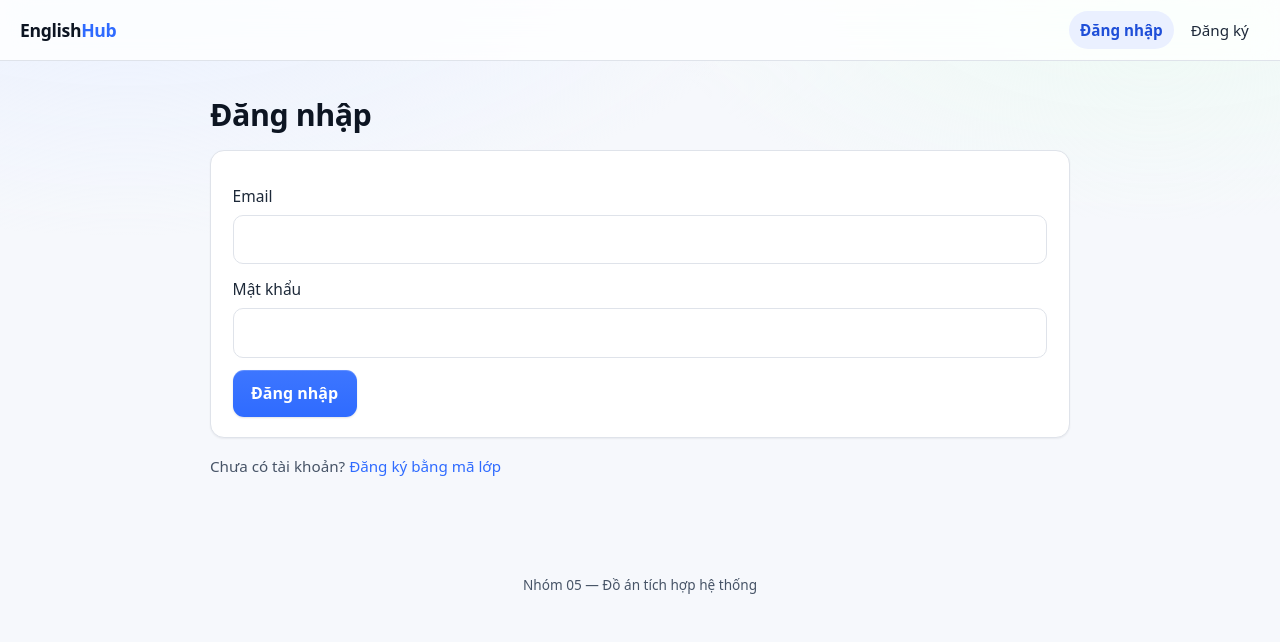
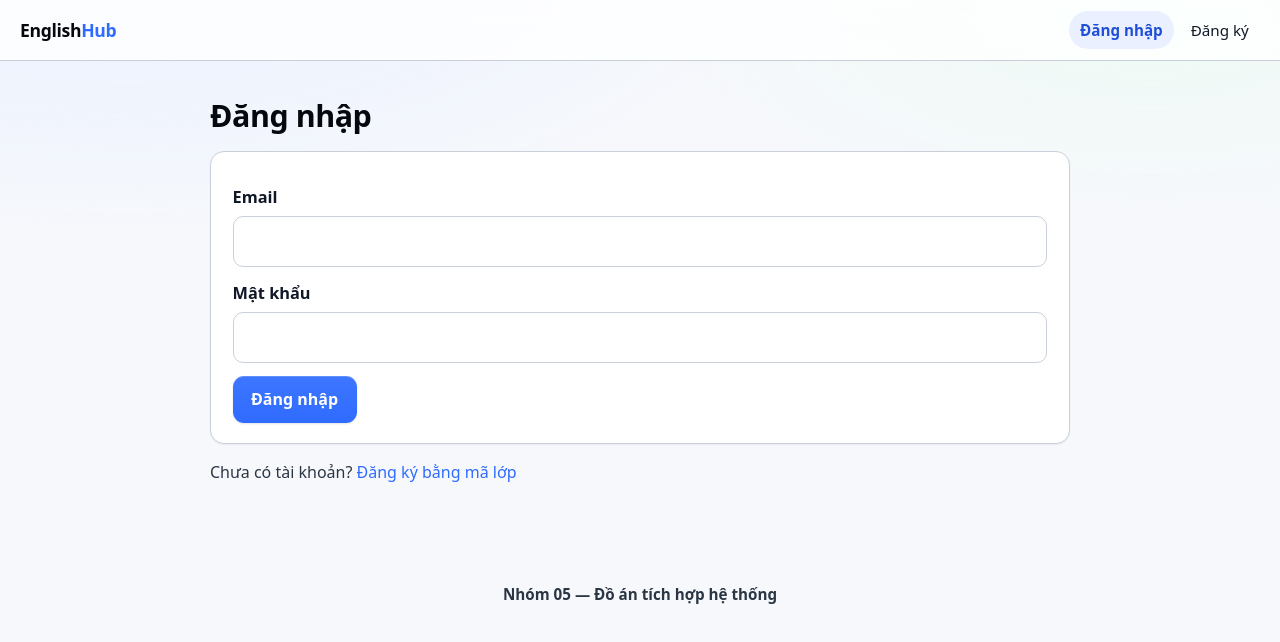
Before and after one commit to zzzthanhvdatzzz/elearning-tieng-anh, a Next.js app in the folder frontend/: page /login in a window 1280 px wide. Shown: the top 642 px of the page. Built offline with nearby package versions, Linux system fonts and the light colour scheme; no server answers.

Commit message:
ui: tang do dam chu toan bo (muc #05080d, body 17.5px weight 500, nhan phu #2b3644 weight 600, th 800, input 1.03rem)

```diff
--- a/frontend/app/globals.css
+++ b/frontend/app/globals.css
@@ -2,11 +2,11 @@
    Nguyên tắc: chữ đọc được (≥15px cho nội dung), nút ≥44px, một hành động chính mỗi màn. */
 
 :root {
-  --ink: #0d1522;
-  --ink-2: #1d2939;
-  --muted: #475467;
-  --line: #dfe3ea;
-  --line-2: #eef1f5;
+  --ink: #05080d;
+  --ink-2: #101828;
+  --muted: #2b3644;
+  --line: #c9d0da;
+  --line-2: #e3e8ef;
 
   --blue: #2f6bff;
   --blue-dark: #1f4fd8;
@@ -40,9 +40,11 @@ body {
     var(--bg);
   color: var(--ink);
   font-family: var(--font);
-  font-size: 17px;
-  line-height: 1.6;
+  font-size: 17.5px;
+  font-weight: 500;
+  line-height: 1.62;
   -webkit-font-smoothing: antialiased;
+  text-rendering: optimizeLegibility;
 }
 
 a { color: var(--blue); text-decoration: none; }
@@ -114,7 +116,7 @@ button.link:hover { color: var(--red); background: var(--red-soft); }
 .hero .muted, .hero p { color: rgba(255, 255, 255, .88); margin: 0; font-size: .98rem; }
 
 /* ---------------------------------------------------------------- form */
-.form label { display: block; margin: .8rem 0; font-size: .97rem; color: var(--ink-2); font-weight: 500; }
+.form label { display: block; margin: .8rem 0; font-size: 1.02rem; color: var(--ink-2); font-weight: 600; }
 .form input, .form select, .form textarea {
   width: 100%; margin-top: .35rem; padding: .7rem .8rem;
   border: 1px solid var(--line); border-radius: var(--radius-sm);
@@ -149,7 +151,7 @@ a.btn { color: #fff; }
   font-size: .95rem; border: 1px solid transparent;
 }
 .alert-error { background: var(--red-soft); color: #912018; border-color: #f5c6c2; }
-.muted { color: var(--muted); font-size: .95rem; }
+.muted { color: var(--muted); font-size: 1rem; font-weight: 500; }
 .done { color: var(--green); font-weight: 600; }
 .wrong { color: var(--red); font-weight: 600; }
 
@@ -161,10 +163,10 @@ a.btn { color: #fff; }
 }
 .table th, .table td { padding: .7rem .85rem; text-align: left; border-bottom: 1px solid var(--line-2); }
 .table th {
-  background: #f4f7fb; font-size: .9rem; letter-spacing: .01em;
-  color: var(--ink-2); font-weight: 700;
+  background: #e9eef6; font-size: .95rem; letter-spacing: 0;
+  color: #05080d; font-weight: 800;
 }
-.table td { font-size: 1rem; color: var(--ink); }
+.table td { font-size: 1.02rem; color: #05080d; font-weight: 500; }
 .table tbody tr:last-child td { border-bottom: 0; }
 .table tbody tr:hover td { background: #fafbff; }
 .overdue td { background: #fff7f6; }
@@ -311,6 +313,17 @@ a.btn { color: #fff; }
 }
 .row-between { display: flex; justify-content: space-between; align-items: center; gap: 1rem; flex-wrap: wrap; }
 
+/* ---------------------------------------------------------------- đậm chữ (yêu cầu: dễ đọc trên màn hình thường) */
+.stat-label, .chart-label, .bell-list em, .notice-list em, .foot,
+.hero .muted, .empty, .hint { font-size: .95rem; color: var(--muted); font-weight: 600; }
+.stat-value { color: var(--ink); font-weight: 800; }
+.bell-list span, .notice-list p { color: var(--ink-2); font-weight: 500; font-size: .96rem; }
+.form input, .form select, .form textarea { color: var(--ink); font-weight: 500; font-size: 1.03rem; }
+.form input::placeholder, .form textarea::placeholder { color: #5c6779; }
+.opt { color: var(--ink); font-weight: 500; }
+.opt:hover { background: #eef3ff; }
+.btn { font-weight: 700; }
+
 /* ---------------------------------------------------------------- tabs */
 .tabs { display: inline-flex; gap: .35rem; background: var(--blue-soft); padding: .3rem;
   border-radius: 12px; margin: .2rem 0 .6rem; }
```
